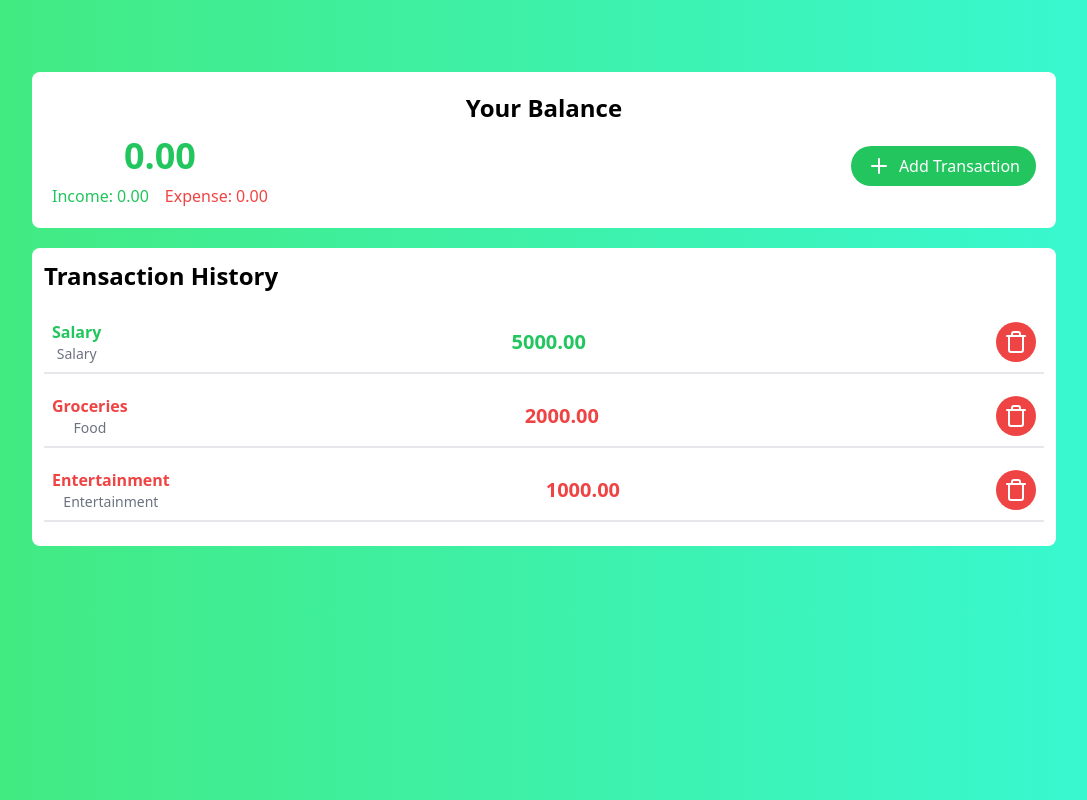
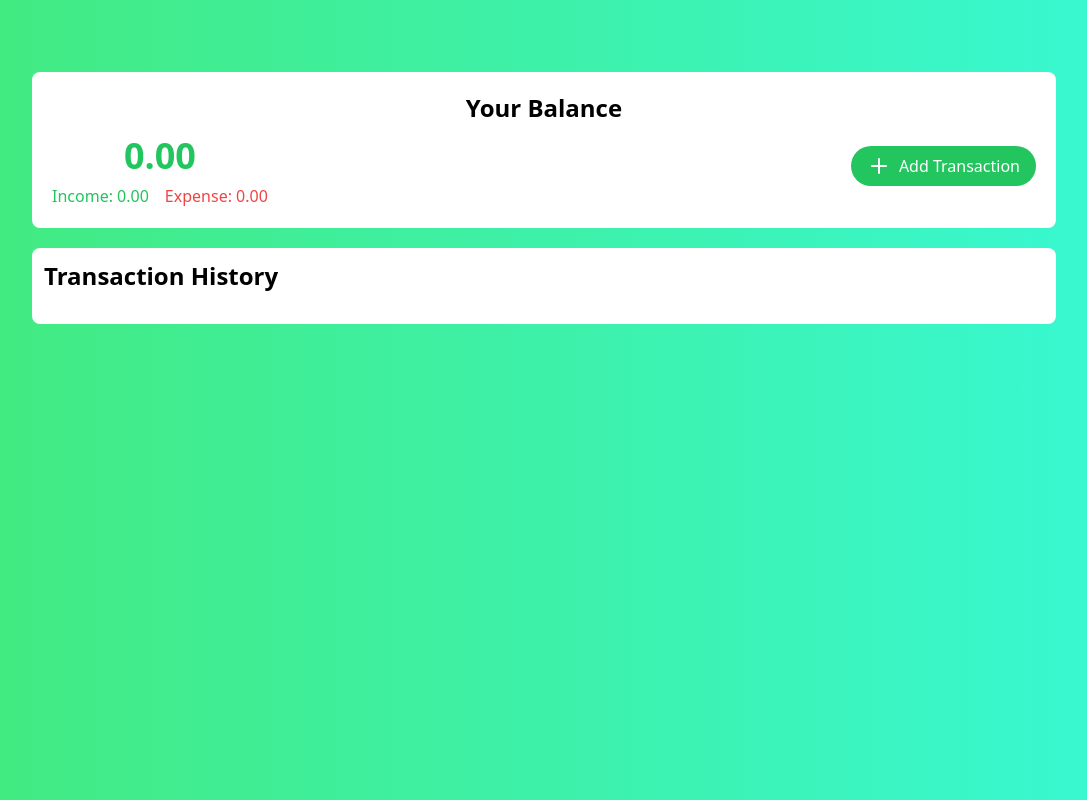
Before and after one commit to abnertorres58/react-expense-tracker-jsx, a React (Vite) app: page / in a window 1280 px wide. Shown: the whole page, without its empty margins (96-1183 px from the left). Built offline with nearby package versions, Linux system fonts and the light colour scheme.

Commit message:
Lifting state manage working

```diff
--- a/src/App.jsx
+++ b/src/App.jsx
@@ -1,14 +1,23 @@
-import React from 'react';
+import React, {useState} from 'react';
 import './App.css';
 import Balance from "./components/Balance/Balance.jsx";
 import TransactionsList from "./components/Transactions/TransactionsList.jsx"; // You can delete this if you're not using it
 
 function App() {
+    const [transactions, setTransactions] = useState([]);
+
+    const deleteTransaction = (id) => {
+        setTransactions(transactions.filter((transaction) => transaction.id !== id));
+    }
+
     return (
         <div className="p-5">
             <div className="max-w-screen-lg mx-auto">
-                <Balance />
-                <TransactionsList />
+                <Balance setTransaction={setTransactions}/>
+                <TransactionsList
+                    deleteTransaction={deleteTransaction}
+                transactions={transactions}
+                />
             </div>
         </div>
     );
--- a/src/components/Balance/Balance.jsx
+++ b/src/components/Balance/Balance.jsx
@@ -3,7 +3,7 @@ import {Plus} from "lucide-react";
 import Modal from "../Modal/Modal.jsx";
 import CreateTransactionForm from "../Create Transaction/CreateTransactionForm.jsx";
 
-const Balance = () => {
+const Balance = ({ setTransaction}) => {
     return (
         <div className="bg-white p-5 rounded-lg container mx-auto my-5">
         <h1 className="text-2xl font-bold">Your Balance</h1>
@@ -23,7 +23,7 @@ const Balance = () => {
             </button>
             }
             >
-                <CreateTransactionForm/>
+                <CreateTransactionForm setTransaction={setTransaction}/>
             </Modal>
         </div>
     </div>
--- a/src/components/Create Transaction/CreateTransactionForm.jsx
+++ b/src/components/Create Transaction/CreateTransactionForm.jsx
@@ -1,6 +1,6 @@
 import {useState} from "react";
 
-const CreateTransactionForm = () => {
+const CreateTransactionForm = ({ setTransaction }) => {
     const [ formData, setFormData] = useState({
         type: "Income",
         amount: 0,
@@ -31,8 +31,7 @@ const CreateTransactionForm = () => {
 
     const handleSubmit = (e) => {
         e.preventDefault();
-        console.log({...formData,
-            id: Date.now()});
+        setTransaction((prev) => ([...prev, {...formData,id: Date.now()}]));
     };
 
     return (
--- a/src/components/Transaction Card/TransactionCard.jsx
+++ b/src/components/Transaction Card/TransactionCard.jsx
@@ -1,7 +1,7 @@
 import {TrashIcon} from "lucide-react";
 
-const TransactionCard = ({ transaction }) => {
-    const{id, description, amount, type, category, date} = transaction;
+const TransactionCard = ({ transaction, deleteTransaction }) => {
+    const{description, amount, type, category, id} = transaction;
     return (
         <div className="flex flex-col gap-3 border-b-2 border-gray-200 mb-3 p-2 hover:bg-gray-100">
             <div className="flex justify-between items-center">
@@ -21,10 +21,11 @@ const TransactionCard = ({ transaction }) => {
                     <h2 className={`text-xl font-bold ${
                         type === "Income" ? "text-green-500" : "text-red-500"
                     }`}
-                    >{amount.toFixed(2)}</h2>
+                    >{Number(amount).toFixed(2)}</h2>
                 </div>
 
-                <button className="bg-red-500 text-white px-2 py-2 rounded-full hover:bg-red-600">
+                <button onClick={() => deleteTransaction(id)}
+                        className="bg-red-500 text-white px-2 py-2 rounded-full hover:bg-red-600">
                     <TrashIcon className="w-6 h-6"/>
                 </button>
 
--- a/src/components/Transactions/TransactionsList.jsx
+++ b/src/components/Transactions/TransactionsList.jsx
@@ -1,32 +1,8 @@
 import TransactionCard from "../Transaction Card/TransactionCard.jsx";
 
-const TransactionsList = () => {
-    const transactions = [
-        {
-            id: 1,
-            description: "Salary",
-            amount: 5000,
-            type: "Income",
-            category: "Salary",
-            date: "2021-01-01"
-        },
-        {
-            id: 2,
-            description: "Groceries",
-            amount: 2000,
-            type: "Expense",
-            category: "Food",
-            date: "2021-01-02"
-        },
-        {
-            id: 3,
-            description: "Entertainment",
-            amount: 1000,
-            type: "Expense",
-            category: "Entertainment",
-            date: "2021-01-03"
-        }
-    ];
+const TransactionsList = ({ transactions, deleteTransaction }) => {
+
+    console.log(transactions);
     return (
         <div className="bg-white p-3 rounded-lg container mx-auto my-3">
             <div className="flex justify-between items-center">
@@ -34,7 +10,10 @@ const TransactionsList = () => {
             </div>
             <div className="mt-3 max-h-[65vh] overflow-y-auto pt-2">
                 {transactions.map((transaction) => (
-                    <TransactionCard key={transaction.id} transaction={transaction} />
+                    <TransactionCard
+                        deleteTransaction={deleteTransaction}
+                        key={transaction.id}
+                        transaction={transaction} />
                 ))}
             </div>
         </div>
```
